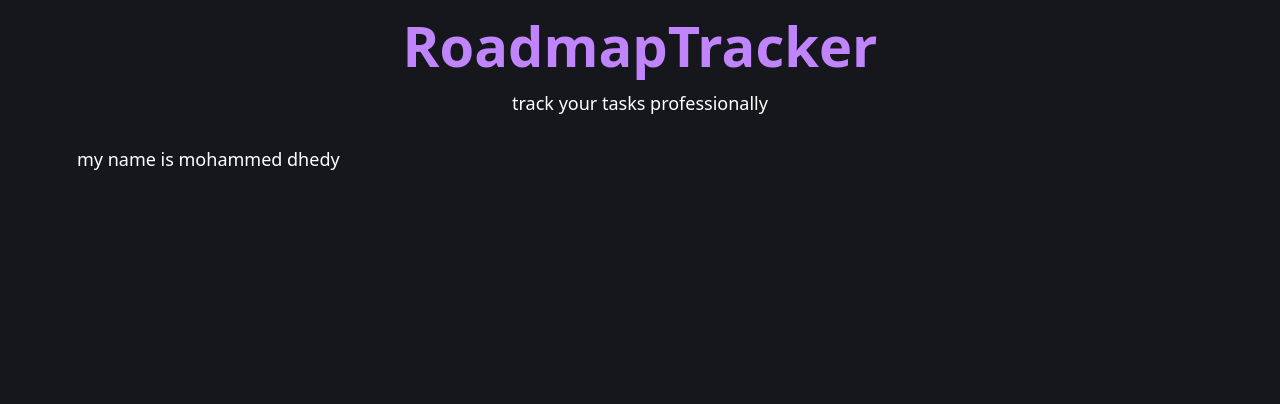
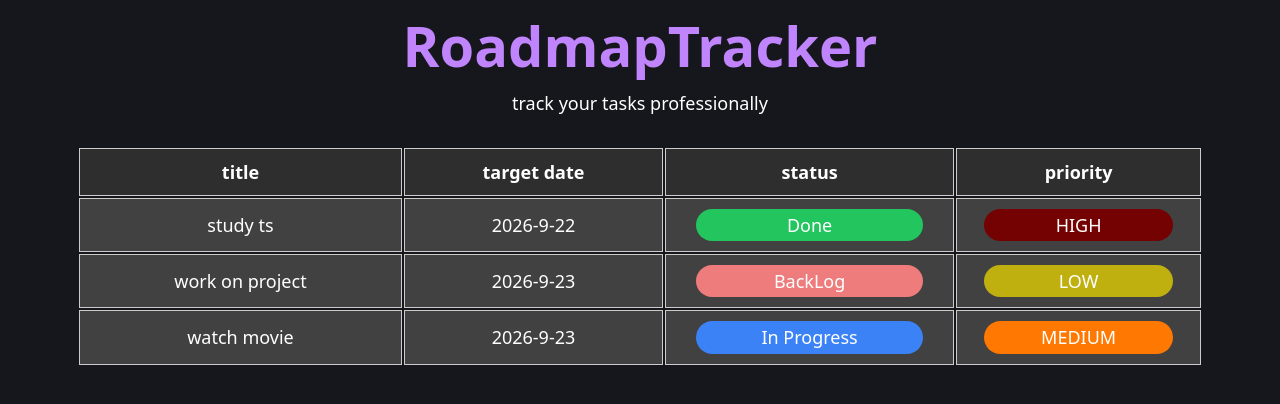
Before and after one commit to TASK-Test/TASK3, a React (Vite) app in the folder students/Mohammed Dhedy/frontend/: page / in a window 1280 px wide. Shown: the top 404 px of the page. Built offline with nearby package versions, Linux system fonts and the light colour scheme.

Commit message:
feat: add typed task components with status and priority badges

```diff
--- a/students/Mohammed Dhedy/frontend/src/App.css
+++ b/students/Mohammed Dhedy/frontend/src/App.css
@@ -0,0 +1,11 @@
+th {
+  padding: 10px;
+  background: rgb(46, 46, 46);
+  border: solid 1px rgb(205, 203, 203);
+  text-align: center;
+}
+@media (max-width:767px){
+    table{
+        font-size: 13px;
+    }
+}
--- a/students/Mohammed Dhedy/frontend/src/App.tsx
+++ b/students/Mohammed Dhedy/frontend/src/App.tsx
@@ -1,15 +1,78 @@
 import { useState } from "react";
 import "./App.css";
 import Header from "./components/Header";
+import type { Task } from "./types/task";
+import TaskRow from "./components/TaskRow/TaskRow";
 function App() {
-  const [name]=useState("mohammed dhedy");
+  const [mockTasks] = useState<Task[]>([
+    {
+      id: 1,
+      title: "study ts",
+      description: "study ts data types and arrow functions",
+      status: {
+        id: 1,
+        name: "Done",
+        position: 2,
+        color: "#22C55E",
+      },
+      priority: "HIGH",
+      targetDate: "2026-9-22",
+      createdById: 1,
+      createdAt: "026-09-13T10:30:00Z",
+      updatedAt: null,
+    },
+    {
+      id: 2,
+      title: "work on project",
+      description: null,
+      status: {
+        id: 2,
+        name: "BackLog",
+        position: 0,
+        color: "#ee7c7c",
+      },
+      priority: "LOW",
+      targetDate: "2026-9-23",
+      createdById: 1,
+      createdAt: "026-09-13T10:30:00Z",
+      updatedAt: null,
+    },
+    {
+      id: 3,
+      title: "watch movie",
+      description: "watch spiderman:no way home",
+      status: {
+        id: 3,
+        name: "In Progress",
+        position: 1,
+        color: "#3B82F6",
+      },
+      priority: "MEDIUM",
+      targetDate: "2026-9-23",
+      createdById: 1,
+      createdAt: "026-09-13T10:30:00Z",
+      updatedAt: null,
+    },
+  ]);
 
   return (
     <>
       <Header />
-      <div>
-        my name is {name}
-      </div>
+      <table>
+        <thead>
+          <tr>
+            <th>title</th>
+            <th>target date</th>
+            <th>status</th>
+            <th>priority</th>
+          </tr>
+        </thead>
+        <tbody>
+          {mockTasks.map((task) => (
+            <TaskRow key={task.id} task={task} />
+          ))}
+        </tbody>
+      </table>
     </>
   );
 }
--- /dev/null
+++ b/students/Mohammed Dhedy/frontend/src/components/Badges/Chip.module.css
@@ -0,0 +1,17 @@
+.chip {
+  border-radius: 20px;
+  padding: 3px 10px;
+  width: 85%;
+  display: block;
+  text-align: center;
+  margin: 0 auto;
+}
+.LOW {
+  background-color: #bfb010;
+}
+.MEDIUM {
+  background-color: #ff7802;
+}
+.HIGH {
+  background-color: #750202;
+}
--- /dev/null
+++ b/students/Mohammed Dhedy/frontend/src/components/Badges/PriorityBadge/PriorityBadge.tsx
@@ -0,0 +1,13 @@
+import styles from "../Chip.module.css";
+import type { Priority } from "../../../types/task";
+type PriorityBadgeProps={
+    priority:Priority;
+}
+const PriorityBadge=({priority}:PriorityBadgeProps)=>{
+return (
+    <span className={`${styles.chip} ${styles[priority]}`}>
+        {priority}
+    </span>
+);
+}
+export default PriorityBadge;
--- /dev/null
+++ b/students/Mohammed Dhedy/frontend/src/components/Badges/StatusChip/StatusChip.tsx
@@ -0,0 +1,14 @@
+import styles from "../Chip.module.css";
+type StatusProp ={
+name:string;
+color:string|null;
+}
+const StatusChip=(props:StatusProp)=>{
+return (
+    <span className={styles.chip} style={{backgroundColor:props.color||"gray"}}>
+        {props.name}
+    </span>
+);
+}
+
+export default StatusChip;
--- /dev/null
+++ b/students/Mohammed Dhedy/frontend/src/components/TaskRow/TaskRow.module.css
@@ -0,0 +1,9 @@
+.table_row{
+    width: 100%;
+}
+.row_cell{
+    padding: 10px;
+    background: rgb(66, 65, 65);
+    border: solid 1px rgb(205, 203, 203);
+    text-align: center;
+}
--- /dev/null
+++ b/students/Mohammed Dhedy/frontend/src/components/TaskRow/TaskRow.tsx
@@ -0,0 +1,29 @@
+import styles from "./TaskRow.module.css";
+import type { Task } from "../../types/task";
+import StatusChip from "../Badges/StatusChip/StatusChip";
+import PriorityBadge from "../Badges/PriorityBadge/PriorityBadge";
+type TaskRowProps = {
+  task: Task;
+};
+const TaskRow = (props: TaskRowProps) => {
+  return (
+    <tr className={styles.table_row}>
+      <td className={styles.row_cell}>{props.task.title}</td>
+      <td className={styles.row_cell}>
+        {props.task.targetDate || "Not specified"}
+      </td>
+      <td className={styles.row_cell}>
+        {
+          <StatusChip
+            name={props.task.status.name}
+            color={props.task.status.color || "#a4a4a4"}
+          />
+        }
+      </td>
+      <td className={styles.row_cell}>
+        {<PriorityBadge priority={props.task.priority} />}
+      </td>
+    </tr>
+  );
+};
+export default TaskRow;
```
Also changed, not shown: students/Mohammed Dhedy/frontend/src/types/task.ts (+19 -0 lines), 1 other file (tests, documents, lock files or other folders).
